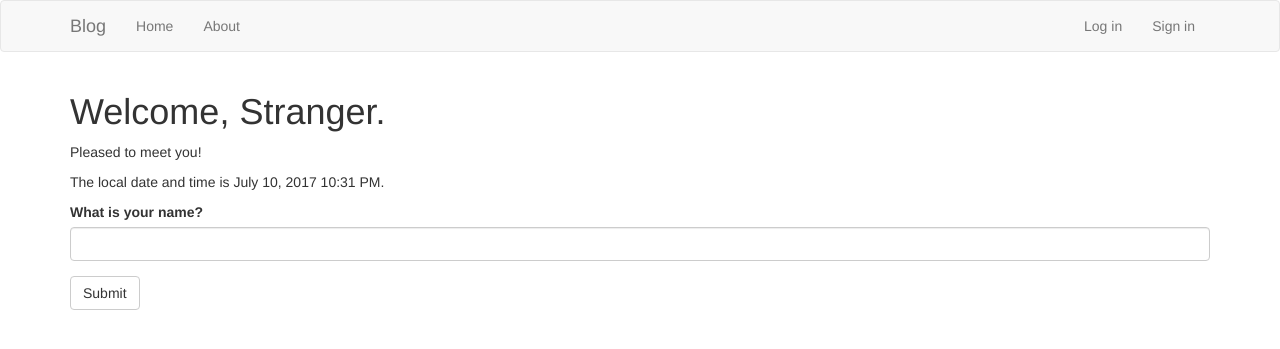
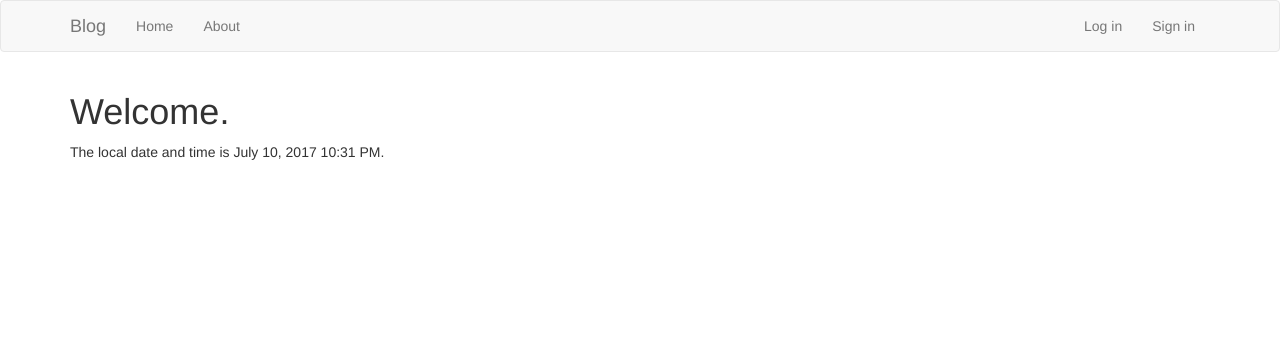
Before and after one commit to weqopy/blog_instance, a Flask app: page / in a window 1280 px wide. Shown: the top 349 px of the page. Run offline with Flask 2, Linux system fonts and the light colour scheme; some libraries are stand-ins or nearby versions.

Commit message:
db, step three, clear index

```diff
--- a/app/main/views.py
+++ b/app/main/views.py
@@ -1,26 +1,31 @@
-from flask import render_template, session, redirect, url_for
+from flask import render_template
+# from flask import session, redirect, url_for
 from datetime import datetime
 
 from . import main
-from .forms import NameForm
-from .. import db
-from ..models import User
+# from .forms import NameForm
+# from .. import db
+# from ..models import User
 
 
 @main.route('/', methods=['GET', 'POST'])
+# def index():
+#     form = NameForm()
+#     if form.validate_on_submit():
+#         user = User.query.filter_by(username=form.name.data).first()
+#         if user is None:
+#             user = User(username=form.name.data)
+#             db.session.add(user)
+#             session['known'] = False
+#         else:
+#             session['known'] = True
+#         session['name'] = form.name.data
+#         return redirect(url_for('.index'))
+# return render_template("index.html", form=form,
+# name=session.get('name'), known=session.get('known', False),
+# current_time=datetime.utcnow())
 def index():
-    form = NameForm()
-    if form.validate_on_submit():
-        user = User.query.filter_by(username=form.name.data).first()
-        if user is None:
-            user = User(username=form.name.data)
-            db.session.add(user)
-            session['known'] = False
-        else:
-            session['known'] = True
-        session['name'] = form.name.data
-        return redirect(url_for('.index'))
-    return render_template("index.html", form=form, name=session.get('name'), known=session.get('known', False), current_time=datetime.utcnow())
+    return render_template("index.html", current_time=datetime.utcnow())
 
 
 @main.route('/about/')
--- a/app/templates/index.html
+++ b/app/templates/index.html
@@ -1,17 +1,10 @@
 {% extends "base.html" %}
-{% import "bootstrap/wtf.html" as wtf %}
 
 {% block title %}Blog-Instance{% endblock %}
 
 {% block page_content %}
 <div class="page_header">
-    <h1>Welcome, {% if name %}{{ name }}{% else %}Stranger{% endif %}.</h1>
-    {% if not known %}
-    <p>Pleased to meet you!</p>
-    {% else %}
-    <p>Happy to see you again!</p>
-    {% endif %}
+    <h1>Welcome.</h1>
     <p>The local date and time is {{ moment(current_time).format('LLL') }}.</p>
 </div>
-{{ wtf.quick_form(form) }}
 {% endblock %}
```
Also changed, not shown: app/models.py (+0 -13 lines), data-dev.sqlite.
